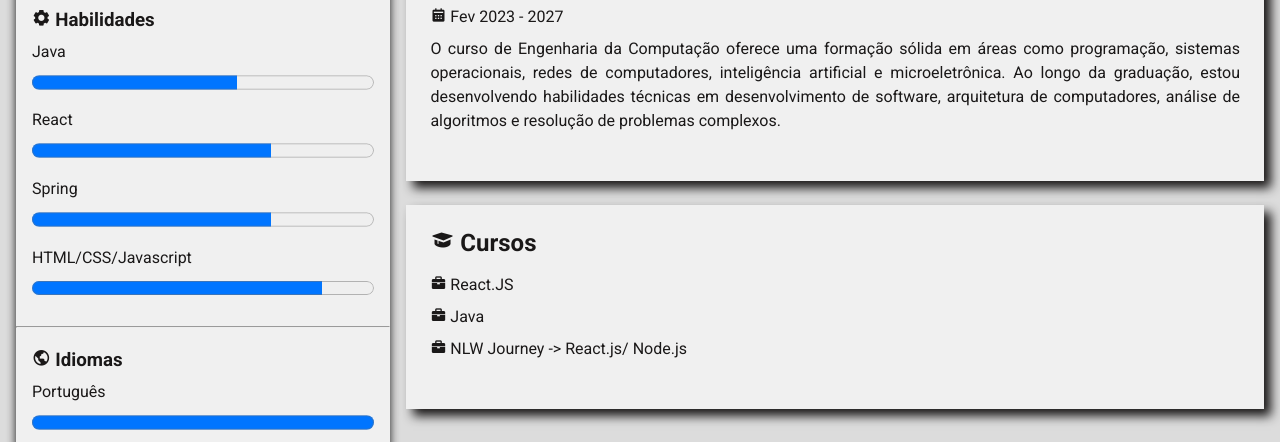
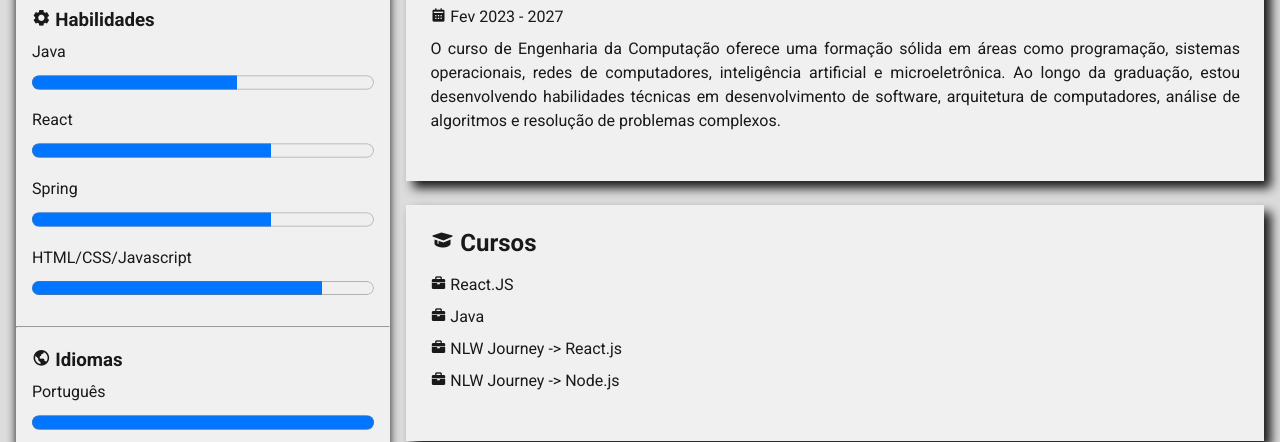
Before and after one commit to 0tavioPascoal/curriculo, a plain HTML site: page index.html in a window 1280 px wide. Shown: the part 475-917 px from the top of the page. Drawn offline with nearby package versions, Linux system fonts and the light colour scheme.

Commit message:
"feat: Att pt.2"

```diff
--- a/index.html
+++ b/index.html
@@ -129,8 +129,12 @@
                    Java
                 </p>
                 <p class="nome-curso">
+                    <i class='bx bxs-briefcase'></i>
+                    NLW Journey -> React.js
+                </p>
+                <p class="nome-curso">
                   <i class='bx bxs-briefcase'></i>
-                  NLW Journey -> React.js/ Node.js
+                  NLW Journey -> Node.js
               </p>
               </div>
           </div>
```
